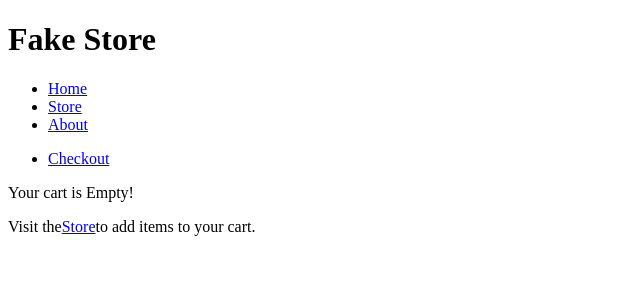
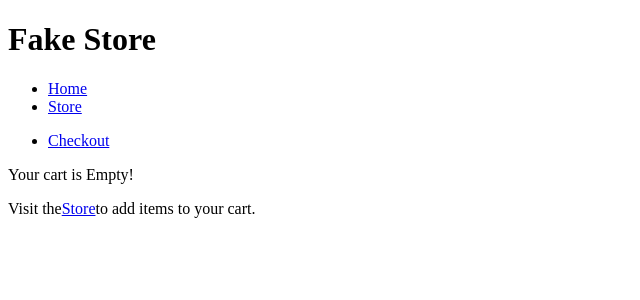
Before and after one commit to Ashish-Krishna-K/shopping-cart, a React (Vite) app: page /checkout in a window 1280 px wide. Shown: the top 300 px of the page, without its empty margins (0-640 px from the left). Built offline with nearby package versions, Linux system fonts and the light colour scheme.

Commit message:
Removes (redundant) about routes.

```diff
--- a/src/components/navBar/NavBar.tsx
+++ b/src/components/navBar/NavBar.tsx
@@ -18,9 +18,6 @@ const NavBar = ({
         <li>
           <NavLink to={"/shop"}>Store</NavLink>
         </li>
-        <li>
-          <NavLink to={"/about"}>About</NavLink>
-        </li>
       </ul>
       <ul>
         <li>
--- a/src/routes/Router.tsx
+++ b/src/routes/Router.tsx
@@ -38,10 +38,6 @@ const Router = () => {
           ],
         },
         {
-          path: "about",
-          element: <h1>About</h1>,
-        },
-        {
           path: "checkout",
           element: <CheckoutPage />,
         },
```
Also changed, not shown: 1 other file (tests, documents, lock files or other folders).
